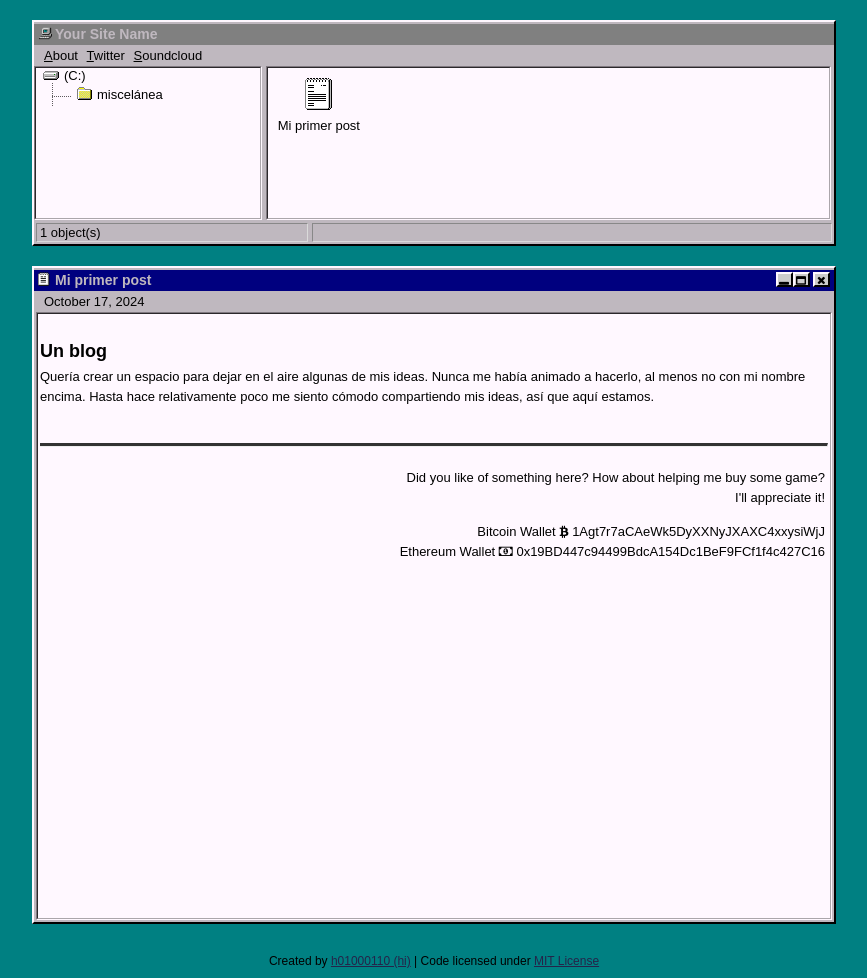
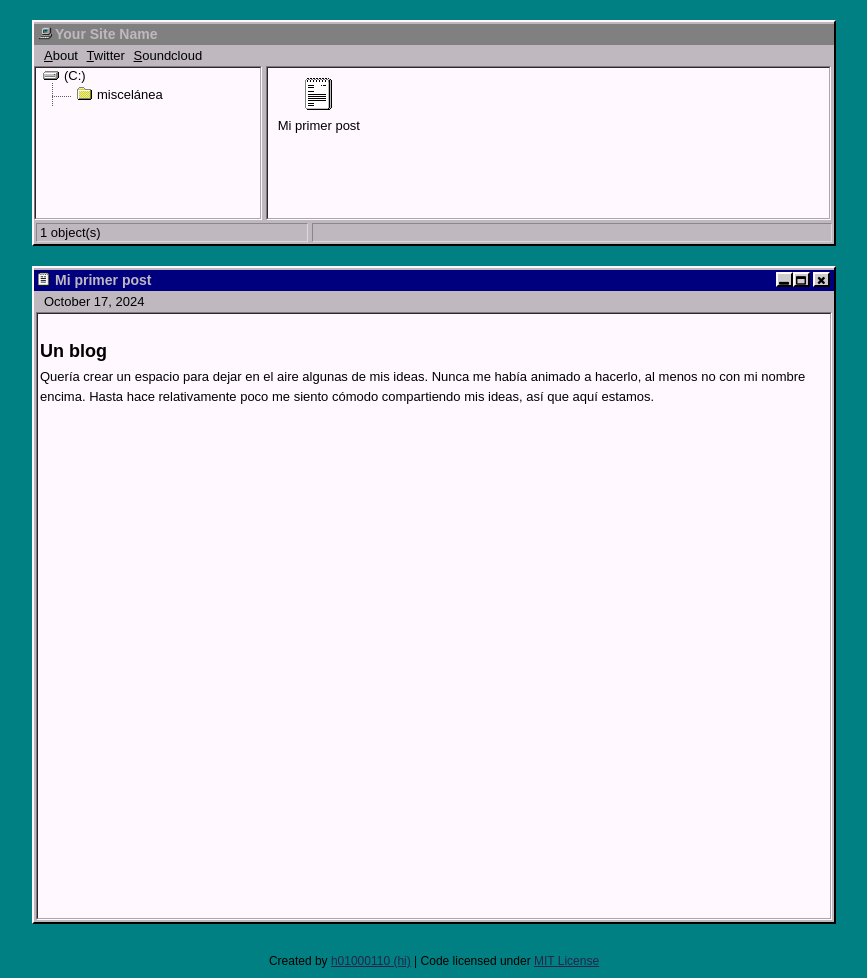
Before and after one commit to danilopedraza/me, a Jekyll site: the page built from blog/_posts/2024-10-17-mi-primer-post.md, in a window 1280 px wide. Shown: the whole page, without its empty margins (206-1073 px from the left). Built offline with Jekyll 4.4.1, drawn with Linux system fonts in a browser that asks for light colours.

Commit message:
remove donation content from the original author

```diff
--- a/blog/_includes/donate.html
+++ /dev/null
@@ -1,8 +0,0 @@
-<br>
-<hr>
-<br>
-<div class="donate">
-	<p>Did you like of something here? How about helping me buy some game?<br>
-	I'll appreciate it!</p>
-	<p>Bitcoin Wallet <i class="fa fa-btc"></i> 1Agt7r7aCAeWk5DyXXNyJXAXC4xxysiWjJ<br>Ethereum Wallet <i class="fa fa-money"></i> 0x19BD447c94499BdcA154Dc1BeF9FCf1f4c427C16</p>
-</div>
--- a/blog/_layouts/default.html
+++ b/blog/_layouts/default.html
@@ -83,9 +83,6 @@
 			</ul>
 			<div class="post_content">
         		{{ content }}
-				{% if page.title %}
-					{% include donate.html %}
-				{% endif %}
 			</div>
 		</div>
     {% endif %}
--- a/blog/_sass/_main.scss
+++ b/blog/_sass/_main.scss
@@ -296,15 +296,7 @@ ul.topbar {
 		}
 	}
 }
-.donate {
-	float: right;
-	padding: 0 3px 0 0;
 
-	p {
-		text-align: right;
-		word-break: break-word;
-	}
-}
 @media only screen and (max-width: 900px) {
     .content {
         width: 90%;
```
